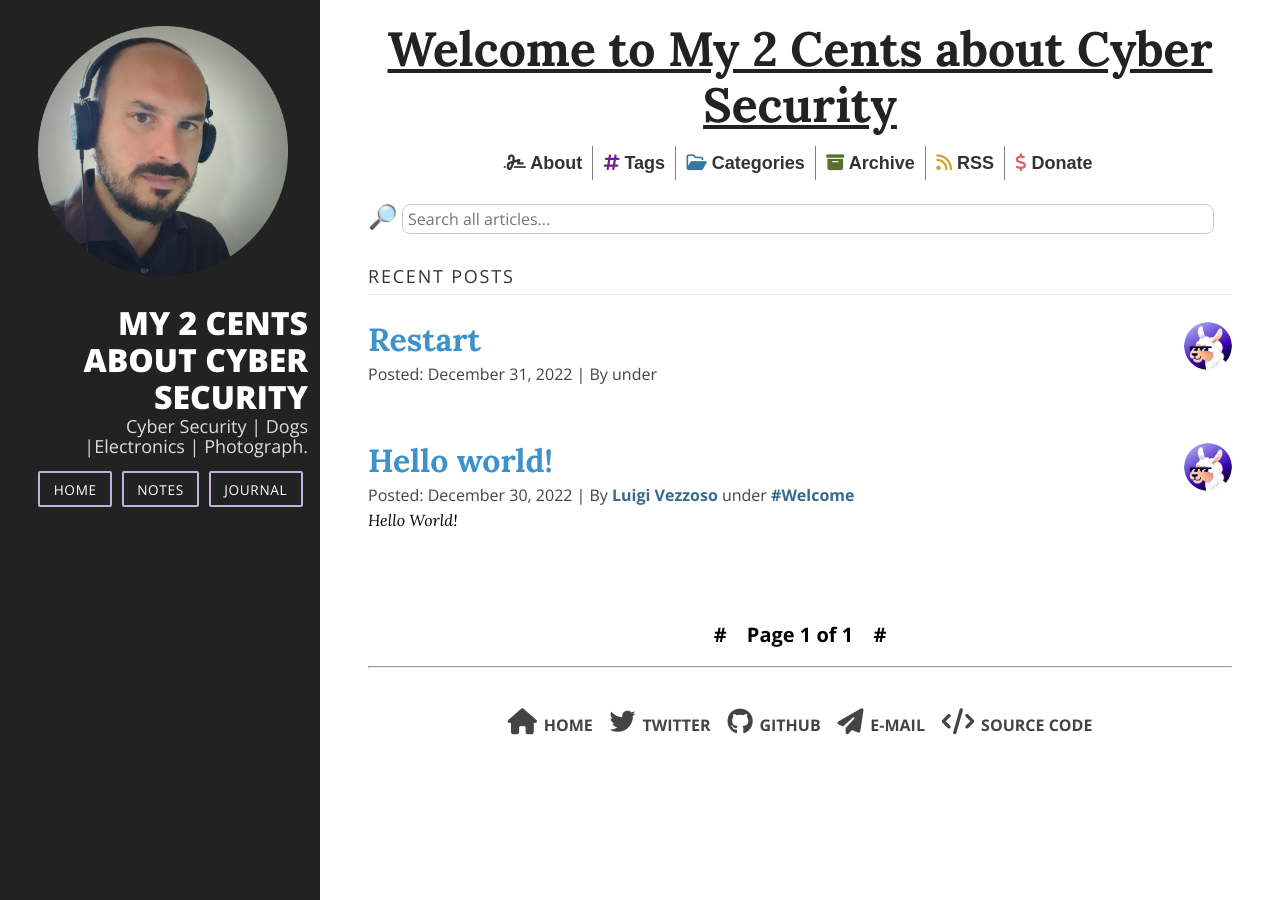
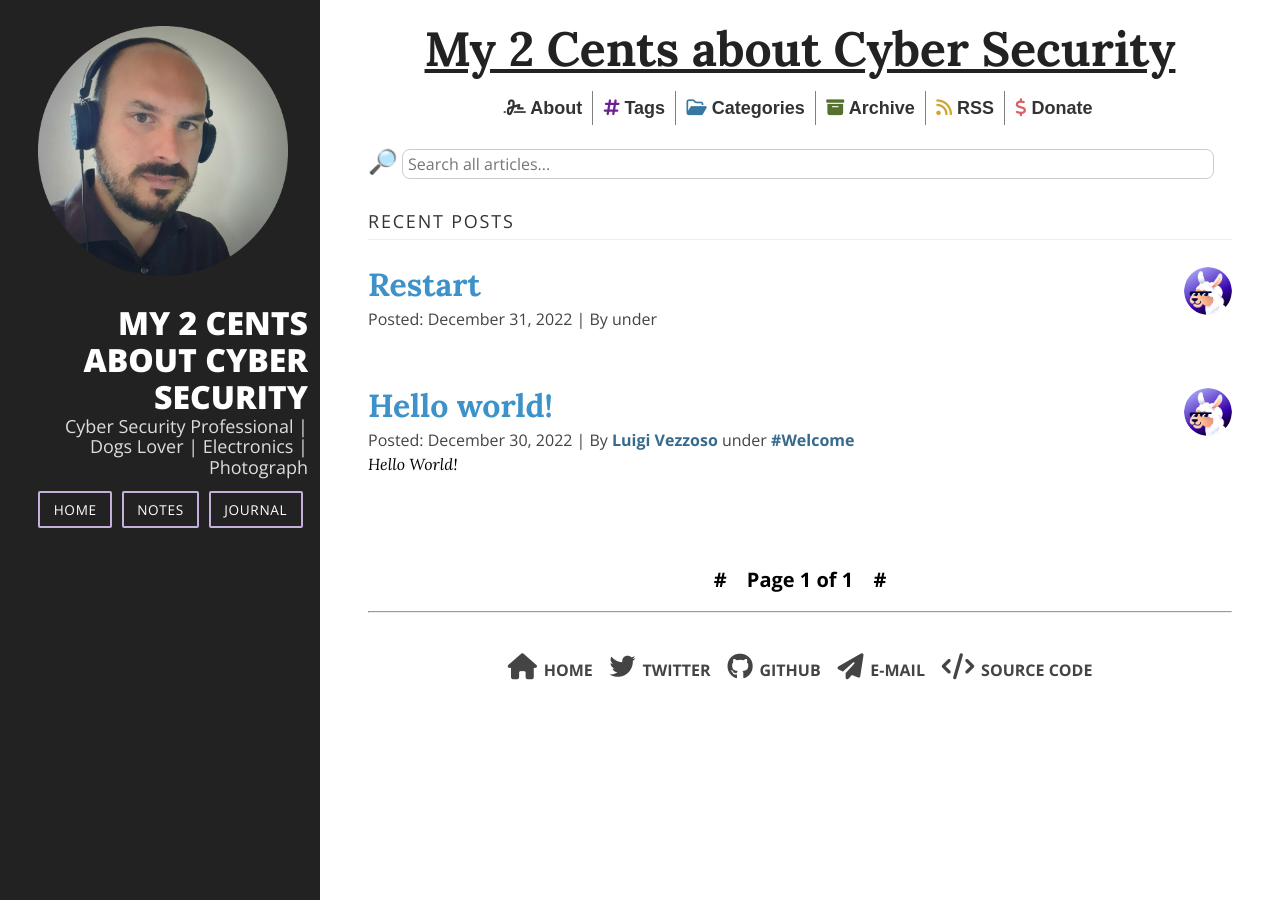
Before and after one commit to luigivezzoso/luigivezzoso.github.io, a Jekyll site: the page built from index.html, in a window 1280 px wide. Built offline with Jekyll 4.4.1, drawn with Linux system fonts in a browser that asks for light colours; nearby versions of some CDN libraries; the list of posts is cut into pages by our own code.

Commit message:
first deployment

```diff
--- a/_config.yml
+++ b/_config.yml
@@ -1,7 +1,7 @@
 title: My 2 Cents about Cyber Security
 email: luigi.vezzoso@gmail.com
 description: >- # this means to ignore newlines until "baseurl:"
-  Cyber Security | Dogs |Electronics | Photograph.
+  Cyber Security Professional | Dogs Lover | Electronics | Photograph
 baseurl: "/" # the subpath of your site, e.g. /blog
 url: "https://luigivezzoso.github.io" # the base hostname & protocol for your site, e.g. http://example.com
 repository:
--- a/_layouts/default.html
+++ b/_layouts/default.html
@@ -12,7 +12,7 @@
         <div class="content pure-u-1 pure-u-md-3-4">
             <div class="md-display">
                 <h1>
-                    <a class="jekyll-header" href="/">Welcome to {{site.title}}</a>
+                    <a class="jekyll-header" href="/">{{site.title}}</a>
                 </h1>
                 {%- include links.html -%}
                 {%- include search.html -%}
```
